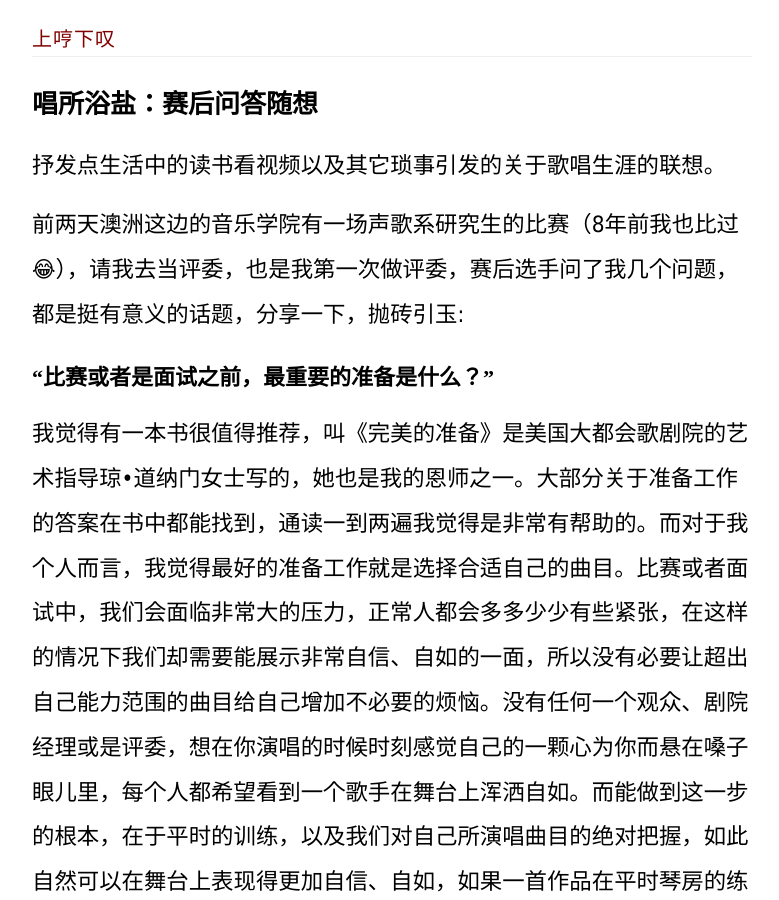
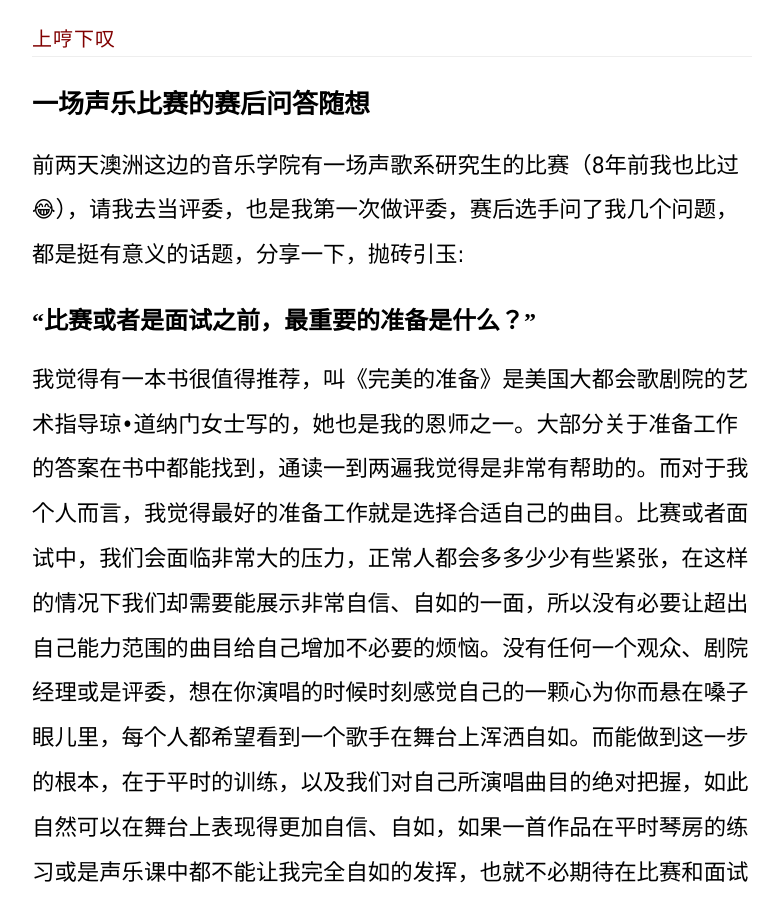
Before and after one commit to kwopera/kwopera.github.io, a Jekyll site: the page built from _posts/2020-08-18-singers-bath-salt-1.md, in a window 1280 px wide and 900 px high. Shown: the whole window, without its empty margins (248-1027 px from the left). Built offline with Jekyll 4.4.1, drawn with Linux system fonts in a browser that asks for light colours.

Commit message:
Update 2020-08-18-singers-bath-salt-1.md

```diff
--- a/_posts/2020-08-18-singers-bath-salt-1.md
+++ b/_posts/2020-08-18-singers-bath-salt-1.md
@@ -1,27 +1,26 @@
 ---
-title: 唱所浴盐：赛后问答随想
+title: 一场声乐比赛的赛后问答随想
 layout: post
 ---
 
-抒发点生活中的读书看视频以及其它琐事引发的关于歌唱生涯的联想。
-
 前两天澳洲这边的音乐学院有一场声歌系研究生的比赛（8年前我也比过😂），请我去当评委，也是我第一次做评委，赛后选手问了我几个问题，都是挺有意义的话题，分享一下，抛砖引玉:
 
-### “比赛或者是面试之前，最重要的准备是什么？”
+## “比赛或者是面试之前，最重要的准备是什么？”
 
 我觉得有一本书很值得推荐，叫《完美的准备》是美国大都会歌剧院的艺术指导琼•道纳门女士写的，她也是我的恩师之一。大部分关于准备工作的答案在书中都能找到，通读一到两遍我觉得是非常有帮助的。而对于我个人而言，我觉得最好的准备工作就是选择合适自己的曲目。比赛或者面试中，我们会面临非常大的压力，正常人都会多多少少有些紧张，在这样的情况下我们却需要能展示非常自信、自如的一面，所以没有必要让超出自己能力范围的曲目给自己增加不必要的烦恼。没有任何一个观众、剧院经理或是评委，想在你演唱的时候时刻感觉自己的一颗心为你而悬在嗓子眼儿里，每个人都希望看到一个歌手在舞台上浑洒自如。而能做到这一步的根本，在于平时的训练，以及我们对自己所演唱曲目的绝对把握，如此自然可以在舞台上表现得更加自信、自如，如果一首作品在平时琴房的练习或是声乐课中都不能让我完全自如的发挥，也就不必期待在比赛和面试中大力出奇迹了，毕竟歌剧是一门需要我们脚踏实地的艺术。
 
-### “有什么小窍门可以控制比赛前的紧张？”
+## “有什么小窍门可以控制比赛前的紧张？”
 
 再完美的准备，其实上场前还是会因为各种有原因而多多少少有一些紧张的，有时你会想要“超常”发挥，有时你会担心自己的表现没有上一场完美而有心理负担。我有一个小习惯是，上场之前告诉自己，只要正常发挥自己的平均水平就可以了，不要期望过多，舞台上的呈现，永远会是自己私下苦练的平均水平的表现，所以带着一个平常心，告诉自己正常发挥就好。另外我还有一个习惯，上台的时候，会向舞台下面的评委/经理/观众们热情的笑一下，我总是觉得这样的笑容会让我自己格外得放松。很多年前看过一个程序员的博客，里面一篇文章讲到国外一部 1995 年上映的电影《第一骑士》（First Knight）中的第一幕，其中骑士兰斯洛特与人比武后说的一段话，我觉得对我们的舞台生涯莫名的适用：
 
-<iframe src="//player.bilibili.com/player.html?bvid=BV1w5411h7Bx&page=1" scrolling="no" border="0" frameborder="no" framespacing="0" allowfullscreen="true"> </iframe>
+<iframe height='265' scrolling='no' title='兰斯洛特：你还要将自己的生死置之度外' src='//player.bilibili.com/player.html?bvid=BV1w5411h7Bx&page=1' frameborder='no' allowtransparency='true' allowfullscreen='true' style='width: 100%;'>兰斯洛特：你还要将自己的生死置之度外
+</iframe>
 
 兰斯洛特找到了一个办法让他在战斗中的压力降为 0 ，如果他不在乎生与死, 那么没有任何事情可以影响他的发挥，他不再去考虑如果他能活过一场战斗, 所以没有东西会扰乱他的思路或者是影响他的能力，他变成了技巧与专注的化身。
 
 我知道这说起来容易做起来难，但我觉得这段话的确诠释了如何在舞台演出中缓解自己的压力：把结果置之度外，享受过程，把自己当做音乐的载体，纵情歌唱。
 
-### “如何从一名声乐学生走上有经纪人及剧院签约的职业道路？”
+## “如何从一名声乐学生走上有经纪人及剧院签约的职业道路？”
 
 这条路说起来既简单又困难，无非做好以下几点：在学校期间好好唱，多演歌剧，国外的音乐学院每年至少会做一部歌剧，有一些地方甚至会做两到三部完整的歌剧制作，尽量争取其中的角色。如果在此之外能额外找一些其它的演出，比如与交响乐团的音乐会等等，那是最好的，目的就是多积累舞台经验，也多增加自己曝光在观众面前的频率。
 
```
